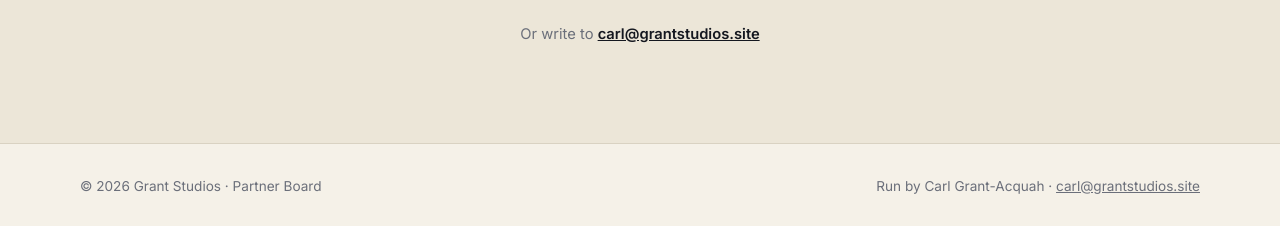
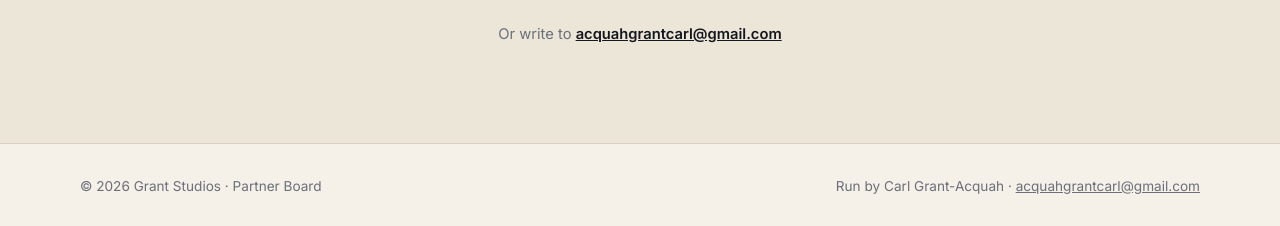
Before and after one commit to CarlGrantAcquah/partner-board, a plain HTML site: page index.html in a window 1280 px wide. Shown: the part 9203-9429 px from the top of the page. Drawn offline with Linux system fonts and the light colour scheme.

Commit message:
Route all emails to acquahgrantcarl@gmail.com

```diff
--- a/index.html
+++ b/index.html
@@ -233,7 +233,7 @@ footer .wrap{display:flex;justify-content:space-between;gap:1rem;flex-wrap:wrap}
       <li><a href="#specialists">For specialists</a></li>
       <li><a href="#faq">FAQ</a></li>
     </ul>
-    <a class="btn btn-primary" href="mailto:carl@grantstudios.site?subject=Partner%20Board%3A%20find%20an%20expert">Find an expert</a>
+    <a class="btn btn-primary" href="mailto:acquahgrantcarl@gmail.com?subject=Partner%20Board%3A%20find%20an%20expert">Find an expert</a>
   </div>
 </nav>
 
@@ -244,8 +244,8 @@ footer .wrap{display:flex;justify-content:space-between;gap:1rem;flex-wrap:wrap}
       <h1>Vetted SEO experts. <em>Matched</em> to your job, <span class="strike">not scrolled for.</span></h1>
       <p class="lead">The Grant Studios Partner Board is a small, vetted network built to be the best place to get vetted SEO experts. Tell us the job; we hand you the right specialist, plus a bonus you won't get anywhere else.</p>
       <div class="ctas">
-        <a class="btn btn-primary" href="mailto:carl@grantstudios.site?subject=Partner%20Board%3A%20find%20an%20expert">Find an expert <span aria-hidden="true">→</span></a>
-        <a class="btn btn-ghost" href="mailto:carl@grantstudios.site?subject=Partner%20Board%3A%20join%20as%20a%20partner">Join as a partner</a>
+        <a class="btn btn-primary" href="mailto:acquahgrantcarl@gmail.com?subject=Partner%20Board%3A%20find%20an%20expert">Find an expert <span aria-hidden="true">→</span></a>
+        <a class="btn btn-ghost" href="mailto:acquahgrantcarl@gmail.com?subject=Partner%20Board%3A%20join%20as%20a%20partner">Join as a partner</a>
       </div>
       <p class="note">No open marketplace and no bidding war. Every specialist is reviewed before they're listed.</p>
     </div>
@@ -367,7 +367,7 @@ footer .wrap{display:flex;justify-content:space-between;gap:1rem;flex-wrap:wrap}
         <h3>We're inviting our founding partners now.</h3>
         <p>The board is new and small on purpose. Email us your speciality, a few examples of your work, and the bonus you'd offer board clients. We'll take it from there.</p>
       </div>
-      <a class="btn btn-light" href="mailto:carl@grantstudios.site?subject=Partner%20Board%3A%20join%20as%20a%20partner">Join as a partner <span aria-hidden="true">→</span></a>
+      <a class="btn btn-light" href="mailto:acquahgrantcarl@gmail.com?subject=Partner%20Board%3A%20join%20as%20a%20partner">Join as a partner <span aria-hidden="true">→</span></a>
     </div>
   </div>
 </section>
@@ -392,7 +392,7 @@ footer .wrap{display:flex;justify-content:space-between;gap:1rem;flex-wrap:wrap}
       <div class="faq-group">Vetting</div>
       <details class="rv"><summary>How are specialists vetted?<span class="pm">+</span></summary><div class="ans">Before anyone is listed, we review their past work in their niche and talk with them directly. They also agree to the board's terms, including the client bonus. After each job we collect a testimonial, so the board keeps learning who delivers.</div></details>
       <details class="rv"><summary>Why only SEO right now?<span class="pm">+</span></summary><div class="ans">Because we'd rather be the best place to get vetted SEO experts than an average place for everything. Other niches will follow once SEO is working well.</div></details>
-      <details class="rv"><summary>I'm an SEO specialist. How do I join?<span class="pm">+</span></summary><div class="ans">Email <a href="mailto:carl@grantstudios.site?subject=Partner%20Board%3A%20join%20as%20a%20partner">carl@grantstudios.site</a> with your speciality, a few examples of your work, and the bonus you'd offer board clients. We're inviting founding partners now.</div></details>
+      <details class="rv"><summary>I'm an SEO specialist. How do I join?<span class="pm">+</span></summary><div class="ans">Email <a href="mailto:acquahgrantcarl@gmail.com?subject=Partner%20Board%3A%20join%20as%20a%20partner">acquahgrantcarl@gmail.com</a> with your speciality, a few examples of your work, and the bonus you'd offer board clients. We're inviting founding partners now.</div></details>
     </div>
   </div>
 </section>
@@ -404,17 +404,17 @@ footer .wrap{display:flex;justify-content:space-between;gap:1rem;flex-wrap:wrap}
     <h2 class="rv">Need SEO done right? <em>Let's match you.</em></h2>
     <p class="lead rv">Tell us the job and we'll come back with the right vetted specialist. Or, if you are that specialist, come help us build the board.</p>
     <div class="ctas rv">
-      <a class="btn btn-primary" href="mailto:carl@grantstudios.site?subject=Partner%20Board%3A%20find%20an%20expert">Find an expert <span aria-hidden="true">→</span></a>
-      <a class="btn btn-ghost" href="mailto:carl@grantstudios.site?subject=Partner%20Board%3A%20join%20as%20a%20partner">Join as a partner</a>
+      <a class="btn btn-primary" href="mailto:acquahgrantcarl@gmail.com?subject=Partner%20Board%3A%20find%20an%20expert">Find an expert <span aria-hidden="true">→</span></a>
+      <a class="btn btn-ghost" href="mailto:acquahgrantcarl@gmail.com?subject=Partner%20Board%3A%20join%20as%20a%20partner">Join as a partner</a>
     </div>
-    <p class="mail rv">Or write to <a href="mailto:carl@grantstudios.site">carl@grantstudios.site</a></p>
+    <p class="mail rv">Or write to <a href="mailto:acquahgrantcarl@gmail.com">acquahgrantcarl@gmail.com</a></p>
   </div>
 </section>
 
 <footer>
   <div class="wrap">
     <span>© <span id="yr">2026</span> Grant Studios · Partner Board</span>
-    <span>Run by Carl Grant-Acquah · <a href="mailto:carl@grantstudios.site">carl@grantstudios.site</a></span>
+    <span>Run by Carl Grant-Acquah · <a href="mailto:acquahgrantcarl@gmail.com">acquahgrantcarl@gmail.com</a></span>
   </div>
 </footer>
 
```
Also changed, not shown: 1 other file.
